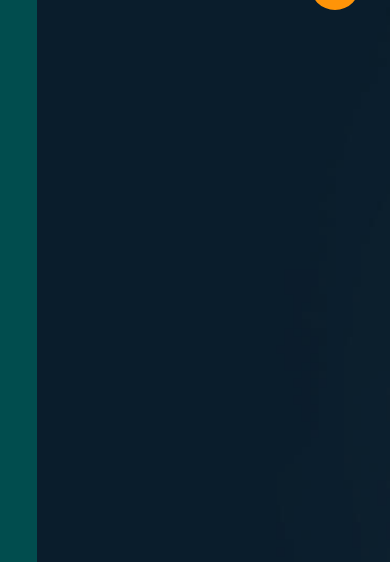
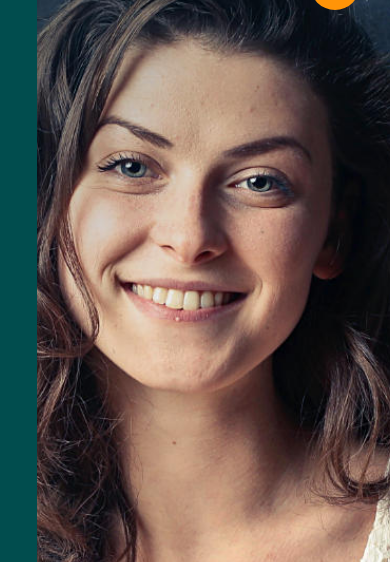
Before and after one commit to sjoseph1848/test-run, a plain HTML site: page index.html in a window 390 px wide. Shown: the part 60-622 px from the top of the page. Drawn offline with Linux system fonts and the light colour scheme; a web font is replaced by a local one.

Commit message:
updated background-position

```diff
--- a/style.css
+++ b/style.css
@@ -486,6 +486,6 @@ section#about-me {
   }
 
   section#showcase {
-    background-position: 8%;
+    background-position: 80%;
   }
 }
```
